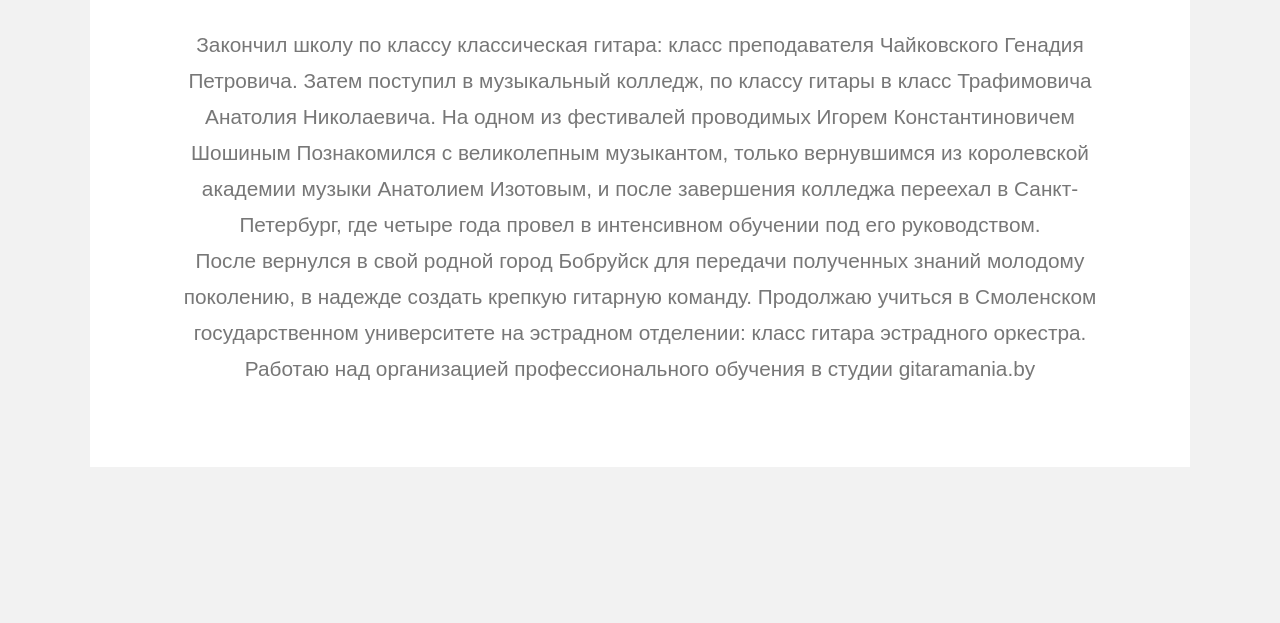
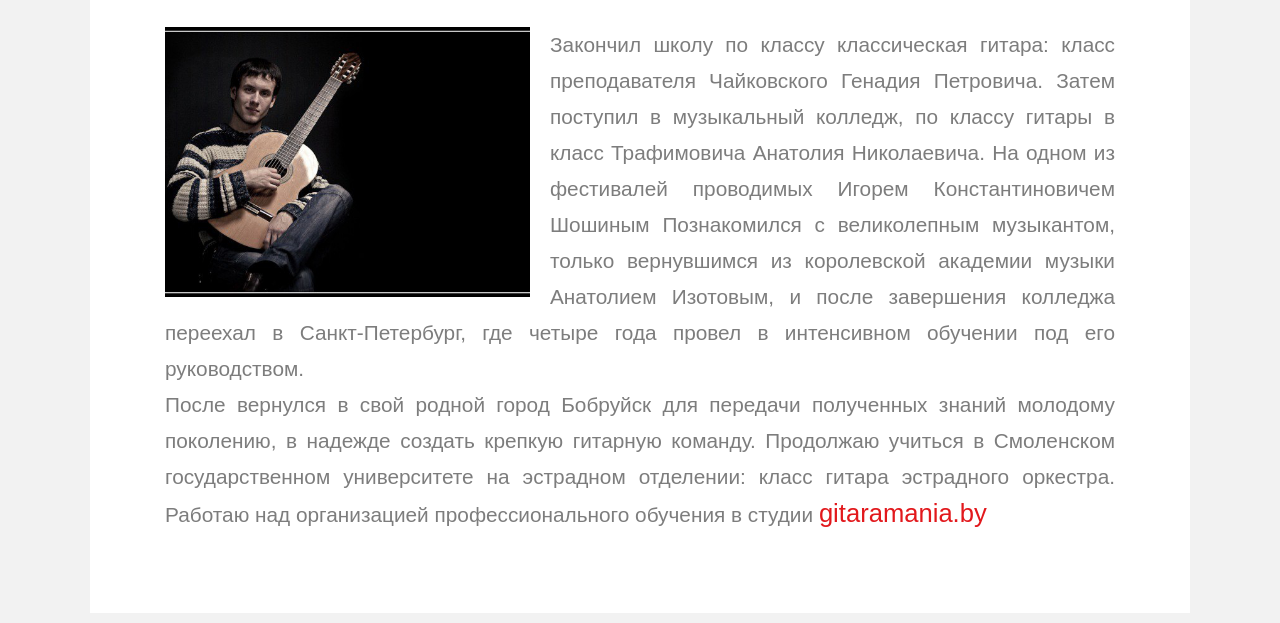
Before and after one commit to andreychernetsky/siteVizitka, a website: page app/index.html in a window 1280 px wide. Shown: the part 686-1309 px from the top of the page. Before the commit the page ends 1163 px from the top, so only its background shows below. Drawn offline with nearby package versions, Linux system fonts and the light colour scheme; files that its build step writes are made by us from their sources; files whose address does not match are found by name.

Commit message:
Add myFoto

```diff
--- a/app/index.html
+++ b/app/index.html
@@ -98,7 +98,12 @@
 					<h3 class="section__suptitle">немножко </h3>
 					<h2 class="section__title">о себе</h2>
 
-					<p class="section__text">
+						<article class="section__picture">
+						<div class="section__image">
+
+						</div>
+					</article>
+					<p class="section__text section__text--float clearfix">
 						Закончил школу по классу классическая гитара: класс преподавателя Чайковского Генадия Петровича.
 						Затем поступил в музыкальный колледж, по классу гитары в класс Трафимовича Анатолия Николаевича.
 						На одном из фестивалей проводимых Игорем Константиновичем Шошиным
@@ -108,13 +113,13 @@
 						после завершения колледжа переехал в Санкт-Петербург, где четыре года провел в интенсивном обучении под его
 						руководством.
 					</p>
-					<p class="section__text">
+					<p class="section__text section__text--float clearfix">
 						После вернулся в свой родной город Бобруйск для передачи полученных знаний молодому поколению, в надежде
 						создать
 						крепкую гитарную команду.
 						Продолжаю учиться в Смоленском государственном университете на эстрадном отделении: класс гитара эстрадного
 						оркестра.
-						Работаю над организацией профессионального обучения в студии gitaramania.by
+						Работаю над организацией профессионального обучения в студии <span>gitaramania.by</span>
 					</p>
 				</div>
 			</div>
--- a/app/scss/blocks/_base.scss
+++ b/app/scss/blocks/_base.scss
@@ -17,3 +17,13 @@ body,html {
   margin: 0;
   padding: 0;
 }
+
+.clearfix::after {
+  content: "";
+  display: table;
+  clear: both;
+}
+span {
+  color: #e2181c;
+  font-size:1.6rem;
+}
--- a/app/scss/blocks/_section.scss
+++ b/app/scss/blocks/_section.scss
@@ -5,6 +5,20 @@ padding: 80px 0;
     max-width: 950px;
     margin: 0 auto;
     text-align: center;
+  }
+  &__picture {
+
+  }
+  &__image {
+    background-image: url("../../img/music/myFoto.jpg");
+    background-size: cover;
+    background-repeat: no-repeat;
+    background-position: center center;
+    height: 270px;
+    width: 365px;
+    max-width: 100%;
+    float: left;
+    margin: 0 20px 10px 0;
   }
   &__suptitle {
     font-family: 'Kaushan Script', cursive;
@@ -25,10 +39,14 @@ padding: 80px 0;
       background-color:#7e47bb;
     }
   }
+
   &__text {
     text-align: center;
+    font-size: 1.3rem;
     line-height: 36px;
-    font-size: 1.3rem;
-    color: #777;
+    color: #7d7d7d;
+  }
+  &__text--float {
+    text-align: justify;
   }
 }
```
Also changed, not shown: app/img/music/myFoto.jpg (added).
